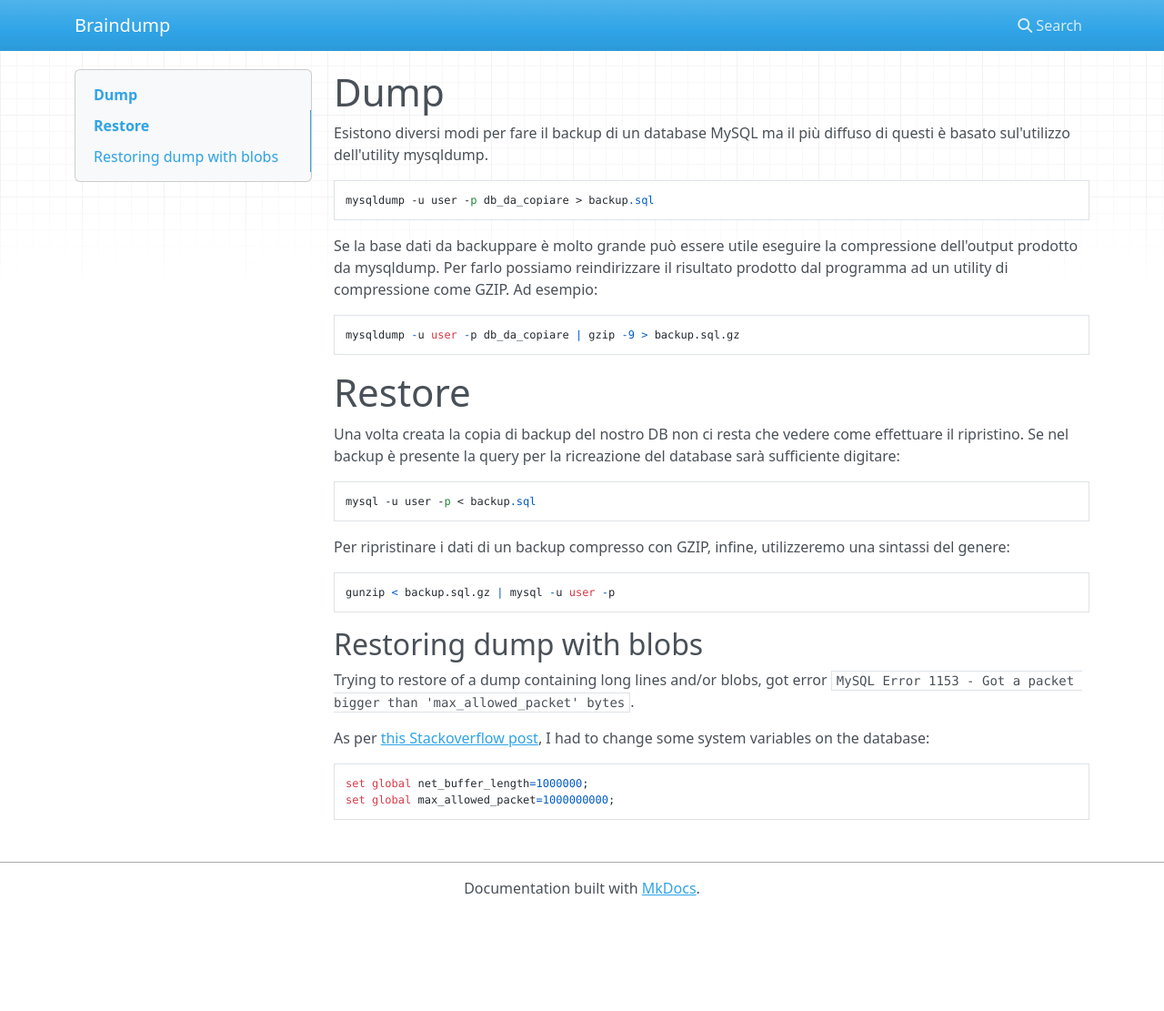
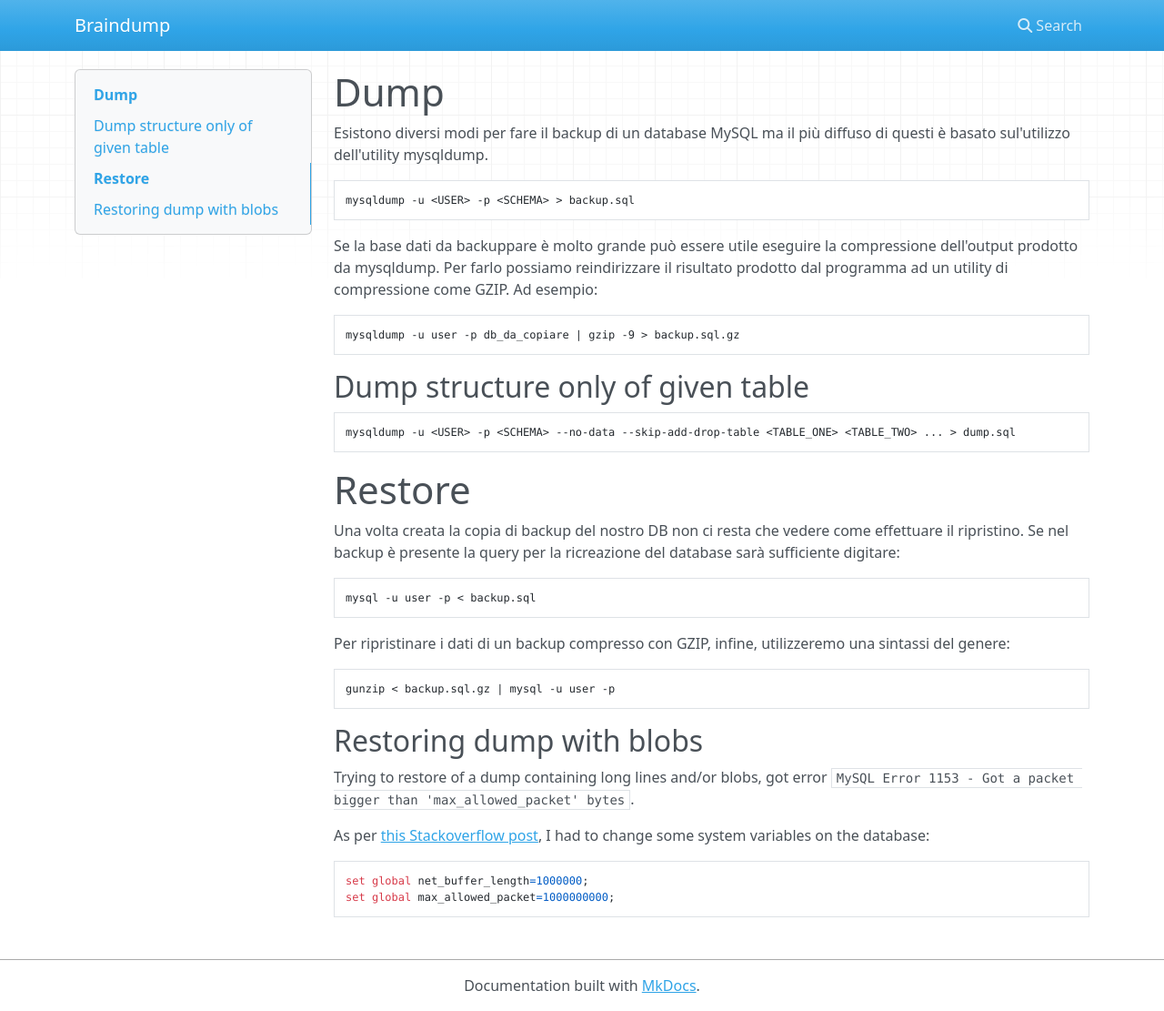
Before and after one commit to anotherMe/braindump, an MkDocs documentation site: the page built from docs/database/mysql/dump_restore.md, in a window 1280 px wide and 1111 px high. Shown: the whole window at 91% size. Built offline with MkDocs 1.6.1, drawn with Linux system fonts in a browser that asks for light colours; nearby versions of some CDN libraries.

Commit message:
Updated files

````diff
--- a/docs/database/mysql/dump_restore.md
+++ b/docs/database/mysql/dump_restore.md
@@ -4,15 +4,21 @@
 
 Esistono diversi modi per fare il backup di un database MySQL ma il più diffuso di questi è basato sul'utilizzo dell'utility mysqldump.
 
-```
-mysqldump -u user -p db_da_copiare > backup.sql
+```bash
+mysqldump -u <USER> -p <SCHEMA> > backup.sql
 ```
 
 
 Se la base dati da backuppare è molto grande può essere utile eseguire la compressione dell'output prodotto da mysqldump. Per farlo possiamo reindirizzare il risultato prodotto dal programma ad un utility di compressione come GZIP. Ad esempio:
 
+```bash
+mysqldump -u user -p db_da_copiare | gzip -9 > backup.sql.gz
 ```
-mysqldump -u user -p db_da_copiare | gzip -9 > backup.sql.gz
+
+## Dump structure only of given table
+
+```bash
+mysqldump -u <USER> -p <SCHEMA> --no-data --skip-add-drop-table <TABLE_ONE> <TABLE_TWO> ... > dump.sql
 ```
 
 
@@ -21,13 +27,13 @@ mysqldump -u user -p db_da_copiare | gzip -9 > backup.sql.gz
 Una volta creata la copia di backup del nostro DB non ci resta che vedere come effettuare il ripristino. Se nel backup è presente la query per la ricreazione del database sarà sufficiente digitare:
 
 
-```
+```bash
 mysql -u user -p < backup.sql
 ```
 
 Per ripristinare i dati di un backup compresso con GZIP, infine, utilizzeremo una sintassi del genere:
 
-```
+```bash
 gunzip < backup.sql.gz | mysql -u user -p
 ```
 
````
Also changed, not shown: docs/database/mysql/create_procedure.md (added, +27 -0 lines), docs/ssh/ssh_tunneling.md (+5 -4 lines).
